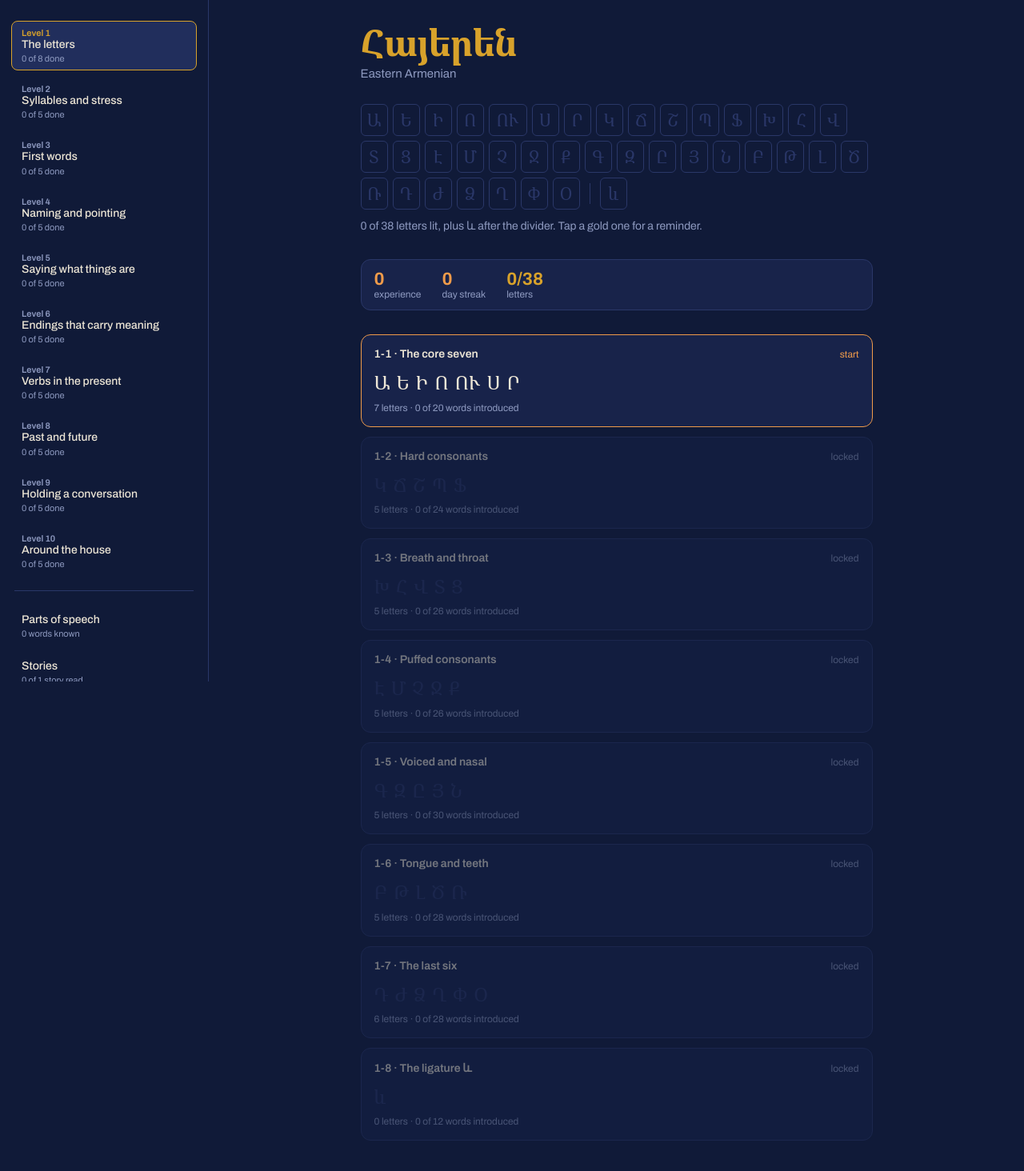
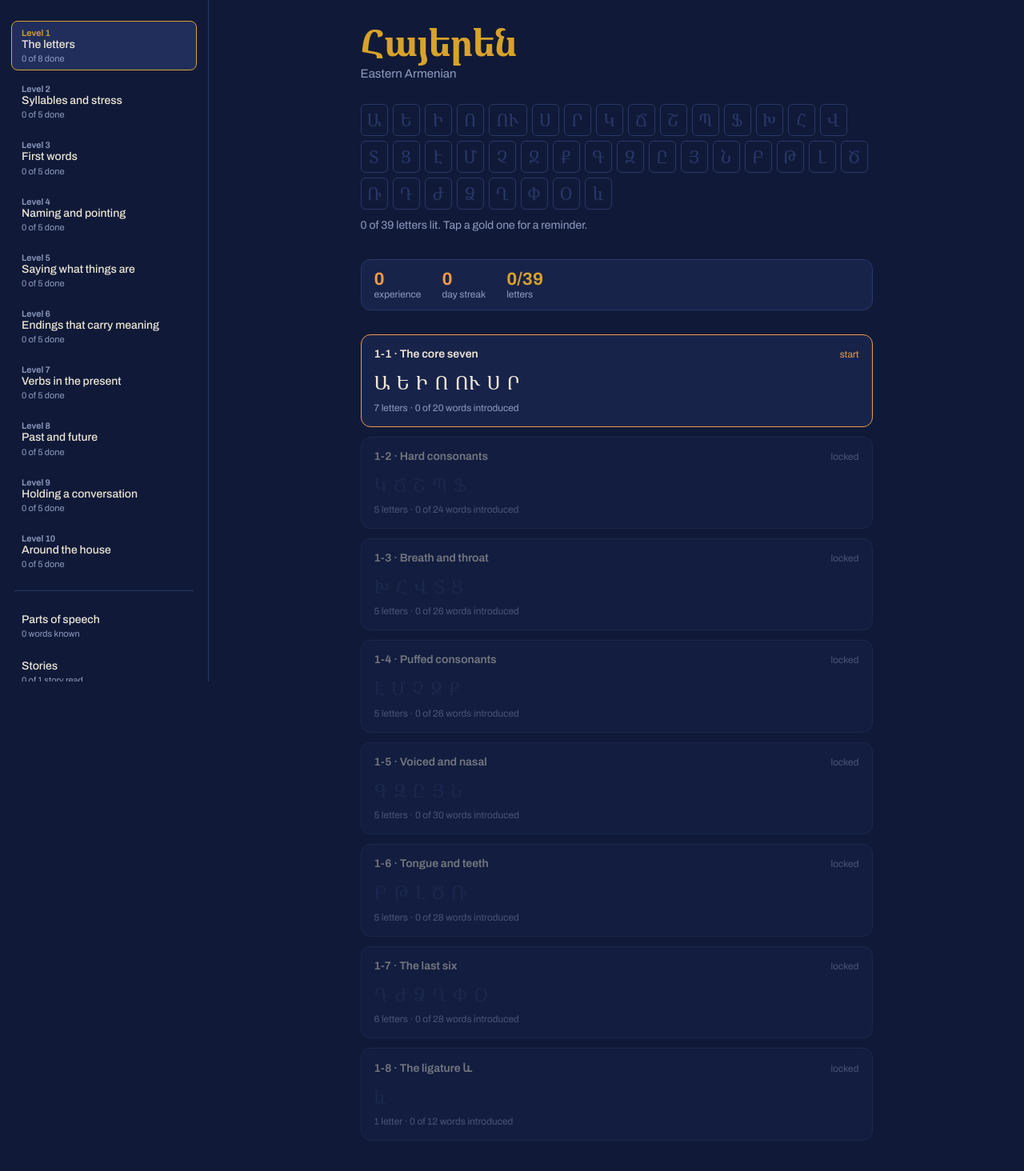
Before and after one commit to kiracosine/armenian-course, a React (Vite) app: page / in a window 1280 px wide. Shown: the top 1464 px of the page at 80% size. Built offline with nearby package versions, Linux system fonts and the light colour scheme.

Commit message:
Count և as the 39th letter

```diff
--- a/src/App.jsx
+++ b/src/App.jsx
@@ -32,7 +32,7 @@ const LEGACY_KEY = "armenian:level1:progress";
 const w = (hy, rom, en) => ({ hy, rom, en });
 const l = (u, lo, name, rom, tip, ex) => ({ u, lo, name, rom, tip, ex });
 const wide = (u, lo, name, rom, tip, ex) => ({ ...l(u, lo, name, rom, tip, ex), wide: true });
-const aside = (u, lo, name, rom, tip, ex) => ({ ...l(u, lo, name, rom, tip, ex), solo: true, uncounted: true });
+const aside = (u, lo, name, rom, tip, ex) => ({ ...l(u, lo, name, rom, tip, ex), solo: true });
 const glyph = (x) => (x.solo ? x.lo : x.u);
 const pair = (x) => (x.solo ? x.lo : `${x.u} ${x.lo}`);
 
@@ -220,13 +220,13 @@ const LETTER_LESSONS = [
 
 const LESSONS = LETTER_LESSONS;
 const ALPHABET = LESSONS.flatMap((L) => L.letters.filter((x) => !x.uncounted));
-// Taught, but set apart from the 38: a ligature rather than a letter of the alphabet.
+// Anything marked uncounted is taught but kept off the alphabet count. և now counts as the 39th letter.
 const EXTRAS = LESSONS.flatMap((L) => L.letters.filter((x) => x.uncounted));
 
 const LEVELS = [
   { n: 1, name: "The letters",
-    blurb: "All 38 letters, grouped so that every word a lesson asks you to read is spellable from that lesson plus the core.",
-    topics: ["38 letters plus և", "194 words", "Reading short words"], lessons: LETTER_LESSONS },
+    blurb: "All 39 letters, grouped so that every word a lesson asks you to read is spellable from that lesson plus the core.",
+    topics: ["39 letters, ending with և", "194 words", "Reading short words"], lessons: LETTER_LESSONS },
   { n: 2, name: "Syllables and stress", blurb: "Turning letters into sound. The rules that decide how a written word is said.",
     topics: ["Words with ու", "Words with և", "Words that begin with ը"], lessons: [
       L("2-1", "Words with ու", "ու is two letters but one sound. Read each of these aloud.", [
@@ -1438,7 +1438,7 @@ function AlphabetBoard({ learnedIds, learnedCount }) {
     <div>
       <div style={{ display: "flex", flexWrap: "wrap", alignItems: "center", gap: 6 }}>
         {ALPHABET.map((L) => tile(L))}
-        <span aria-hidden="true" style={{ width: 1, height: 26, background: C.line, margin: "0 6px" }} />
+        {EXTRAS.length > 0 && <span aria-hidden="true" style={{ width: 1, height: 26, background: C.line, margin: "0 6px" }} />}
         {EXTRAS.map((L) => tile(L))}
       </div>
       <div style={{ marginTop: 12, fontSize: 14, color: sel ? C.parch : C.muted, fontFamily: UI, minHeight: 22 }}>
@@ -1448,7 +1448,7 @@ function AlphabetBoard({ learnedIds, learnedCount }) {
             <span style={{ fontFamily: ARM }}>{sel.name}</span> · {sel.rom} — {sel.tip}
           </span>
         ) : (
-          `${learnedCount} of 38 letters lit, plus և after the divider. Tap a gold one for a reminder.`
+          `${learnedCount} of ${ALPHABET.length} letters lit. Tap a gold one for a reminder.`
         )}
       </div>
     </div>
@@ -1491,7 +1491,7 @@ function LessonList({ level, progress, onStart }) {
                 : L.items.slice(0, 5).map((x) => <span key={x.hy}>{x.hy}</span>)}
             </div>
             <div style={{ marginTop: 8, fontFamily: UI, fontSize: 12, color: C.muted }}>
-              {(letters ? `${letters.filter((x) => !x.uncounted).length} letters · ` : "") +
+              {(letters ? `${letters.filter((x) => !x.uncounted).length} letter${letters.filter((x) => !x.uncounted).length === 1 ? "" : "s"} · ` : "") +
                 `${wordsOf(L).filter((x) => stageOf(progress.words, x) > 0).length} of ${wordsOf(L).length} words introduced`}
             </div>
           </button>
@@ -1533,7 +1533,7 @@ function Home({ progress, onStart, storageWarning, level, setLevel }) {
         {[
           [progress.xp, "experience", C.apricot],
           [progress.streak, "day streak", C.apricot],
-          [`${learnedCount}/38`, "letters", C.gold],
+          [`${learnedCount}/${ALPHABET.length}`, "letters", C.gold],
         ].map(([v, label, col]) => (
           <div key={label}>
             <div style={{ fontFamily: UI, fontSize: 22, color: col, fontWeight: 700 }}>{v}</div>
```
